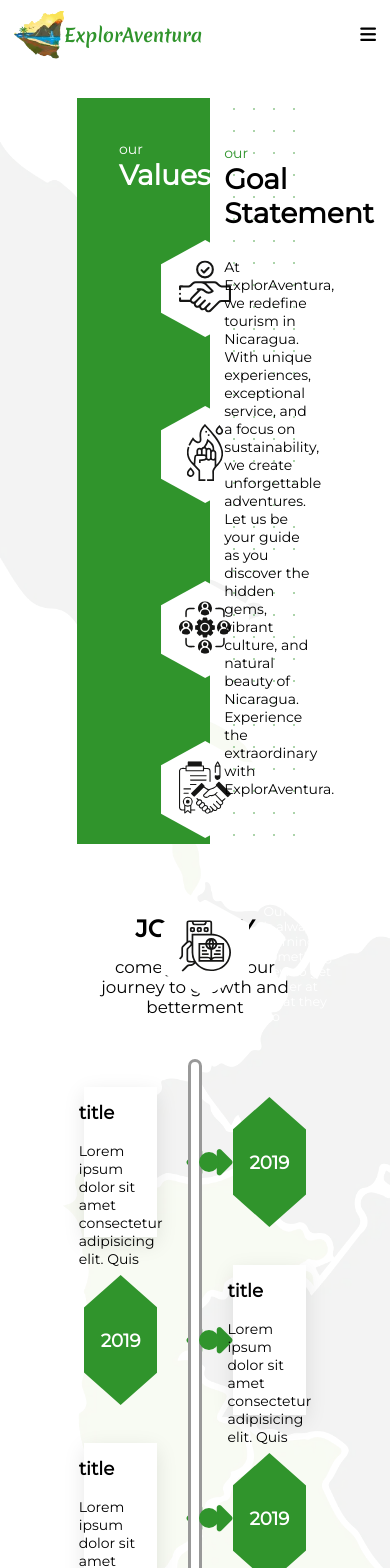
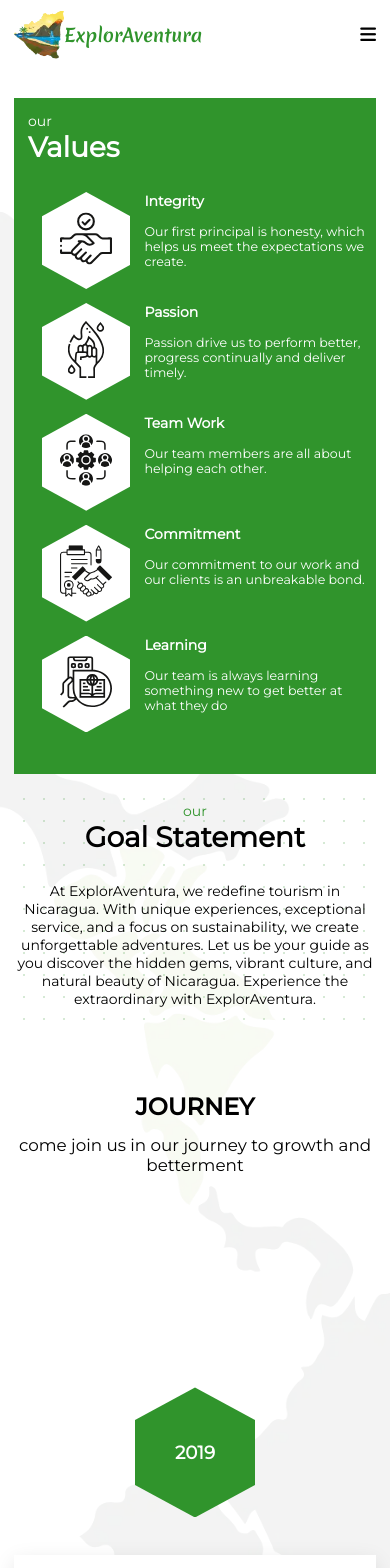
Before and after one commit to REGXI/ExplorAventura, a React (Vite) app: page /about in a window 390 px wide. Shown: the top 1568 px of the page. Built offline with nearby package versions, Linux system fonts and the light colour scheme.

Commit message:
feat: create responsive

```diff
--- a/src/pages/about/components/TimeLine/index.scss
+++ b/src/pages/about/components/TimeLine/index.scss
@@ -26,3 +26,23 @@
     }
   }
 }
+
+@include mobile {
+  .timeline-content {
+    flex-direction: column;
+    .draw-timeline {
+      display: none;
+    }
+    .left-info,
+    .right-info {
+      width: 100%;
+      min-height: 100vh;
+      text-align: center;
+    }
+
+    .left-info {
+      display: flex;
+      flex-direction: column-reverse;
+    }
+  }
+}
--- a/src/pages/about/components/Value/index.scss
+++ b/src/pages/about/components/Value/index.scss
@@ -7,7 +7,7 @@
   align-items: center;
   gap: 1em;
   .content-values {
-    padding: 3em 3em;
+    padding: 3em;
     background-color: $pri-color;
     width: 60%;
     height: 100%;
@@ -32,7 +32,7 @@
     background-size: 20px 22px;
     background-image: radial-gradient(
       circle,
-      rgb($pri-color, 0.4) 10%,
+      rgb($pri-color, 0.2) 10%,
       transparent 1%
     );
 
@@ -49,3 +49,46 @@
     }
   }
 }
+
+@media only screen and (max-width: 1290px) {
+  .container-values {
+    justify-content: flex-start;
+    .content-values {
+      padding: 1em 1em;
+      width: 70%;
+    }
+    .goal-statement {
+      width: 30%;
+    }
+  }
+}
+
+@media only screen and (max-width: 1140px) {
+  .container-values {
+    height: auto;
+    .content-values {
+      width: 55%;
+    }
+    .goal-statement {
+      width: 45%;
+      height: calc(100vh - $header-height - 2em);
+    }
+  }
+}
+
+@include mobile {
+  .container-values {
+    flex-direction: column;
+    height: auto;
+    .content-values {
+      width: 100%;
+      padding: 1em 1em;
+    }
+    .goal-statement {
+      width: 100%;
+      height: auto;
+      padding: 1em 0;
+      text-align: center;
+    }
+  }
+}
--- a/src/pages/about/components/ValueItem/index.scss
+++ b/src/pages/about/components/ValueItem/index.scss
@@ -31,3 +31,16 @@
     }
   }
 }
+
+@media only screen and (max-width: 1140px) {
+  .value-item {
+    width: 100%;
+    justify-content: flex-start;
+  }
+}
+
+@include mobile {
+  .value-item {
+    width: 100%;
+  }
+}
--- a/src/pages/about/components/ValuesList/index.scss
+++ b/src/pages/about/components/ValuesList/index.scss
@@ -1,6 +1,20 @@
+@use '../../../../scss/index' as *;
+
 .values-list {
   display: flex;
   flex-wrap: wrap;
   gap: 1em;
   margin: 2em -3em 2em 3em;
 }
+
+@media only screen and (max-width: 1140px) {
+  .values-list {
+    margin: 1em -2em 1em 2em;
+  }
+}
+
+@include mobile {
+  .values-list {
+    margin: 2em -1em 2em 1em;
+  }
+}
--- a/src/pages/about/index.scss
+++ b/src/pages/about/index.scss
@@ -4,3 +4,15 @@
   margin-top: calc($header-height + 2rem);
   padding: $padding-desktop;
 }
+
+@media only screen and (max-width: 1100px) {
+  .about-page {
+    padding: 0 3em;
+  }
+}
+
+@include mobile {
+  .about-page {
+    padding: $padding-mobile;
+  }
+}
```
